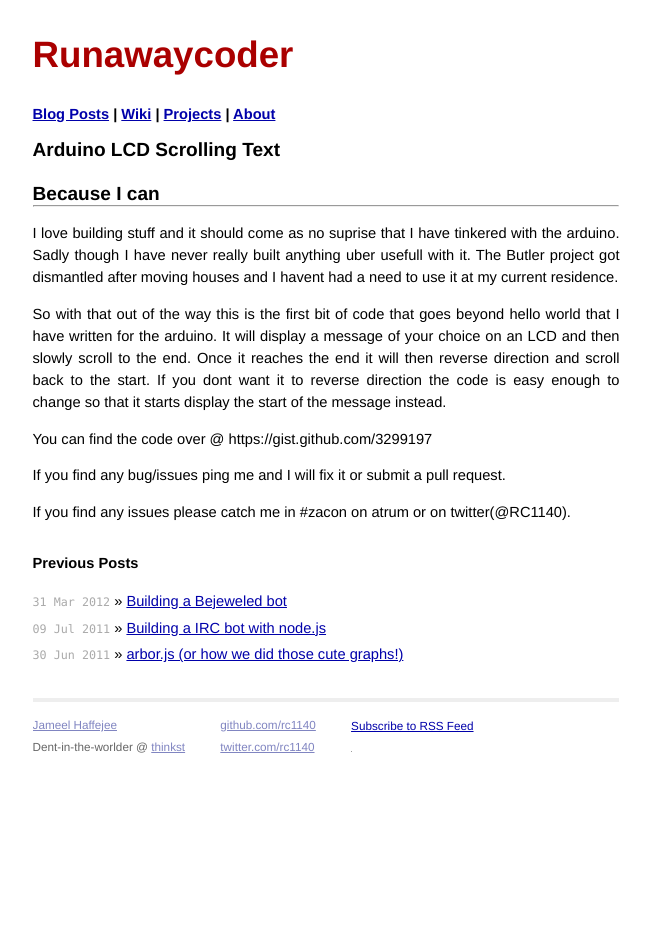
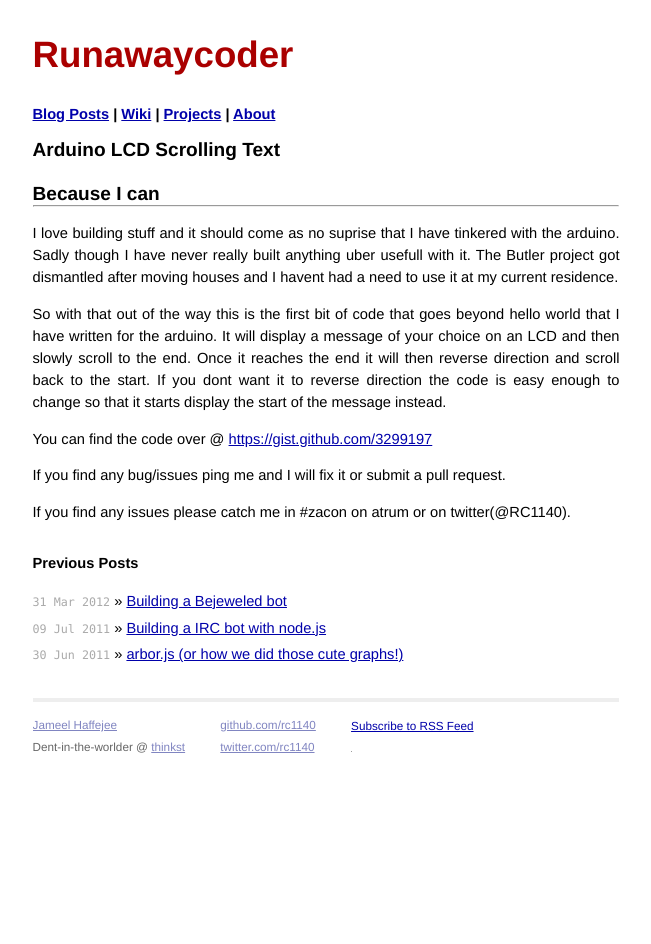
Before and after one commit to RC1140/rc1140.github.com, a Jekyll site: the page built from _posts/2012-08-08-LCDScroller.md, in a window 1280 px wide. Shown: the whole page, without its empty margins (314-965 px from the left). Built offline with Jekyll 4.4.1, drawn with Linux system fonts in a browser that asks for light colours; some of the changed lines change nothing that is shown; grey boxes are pictures that could not be loaded.

Commit message:
Updated link

```diff
--- a/_posts/2012-08-08-LCDScroller.md
+++ b/_posts/2012-08-08-LCDScroller.md
@@ -21,7 +21,7 @@ dont want it to reverse direction the code is easy enough to
 change so that it starts display the start of the message
 instead.
 
-You can find the code over @ https://gist.github.com/3299197
+You can find the code over @ [https://gist.github.com/3299197](https://gist.github.com/3299197)
 
 If you find any bug/issues ping me and I will fix it or submit
 a pull request.
```
